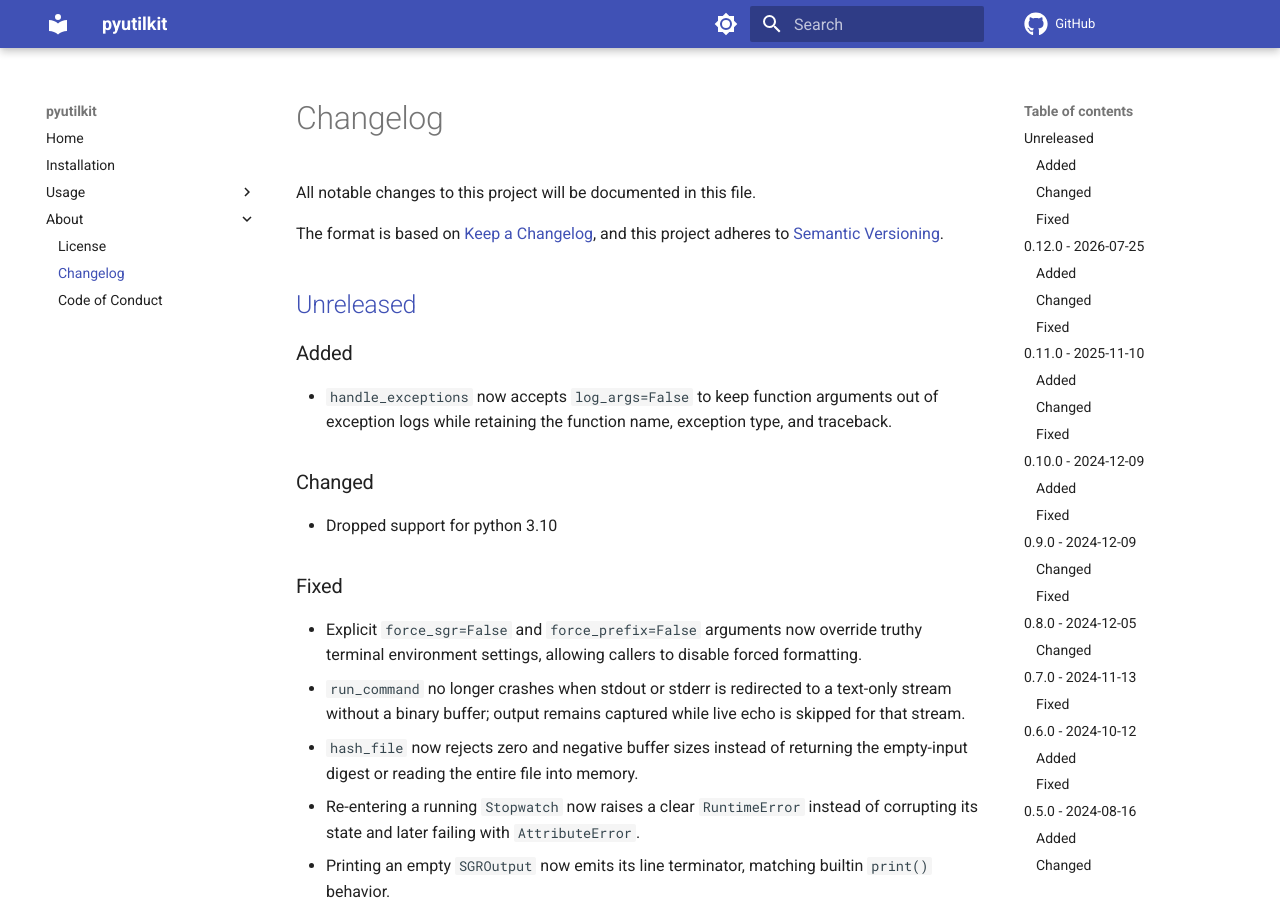
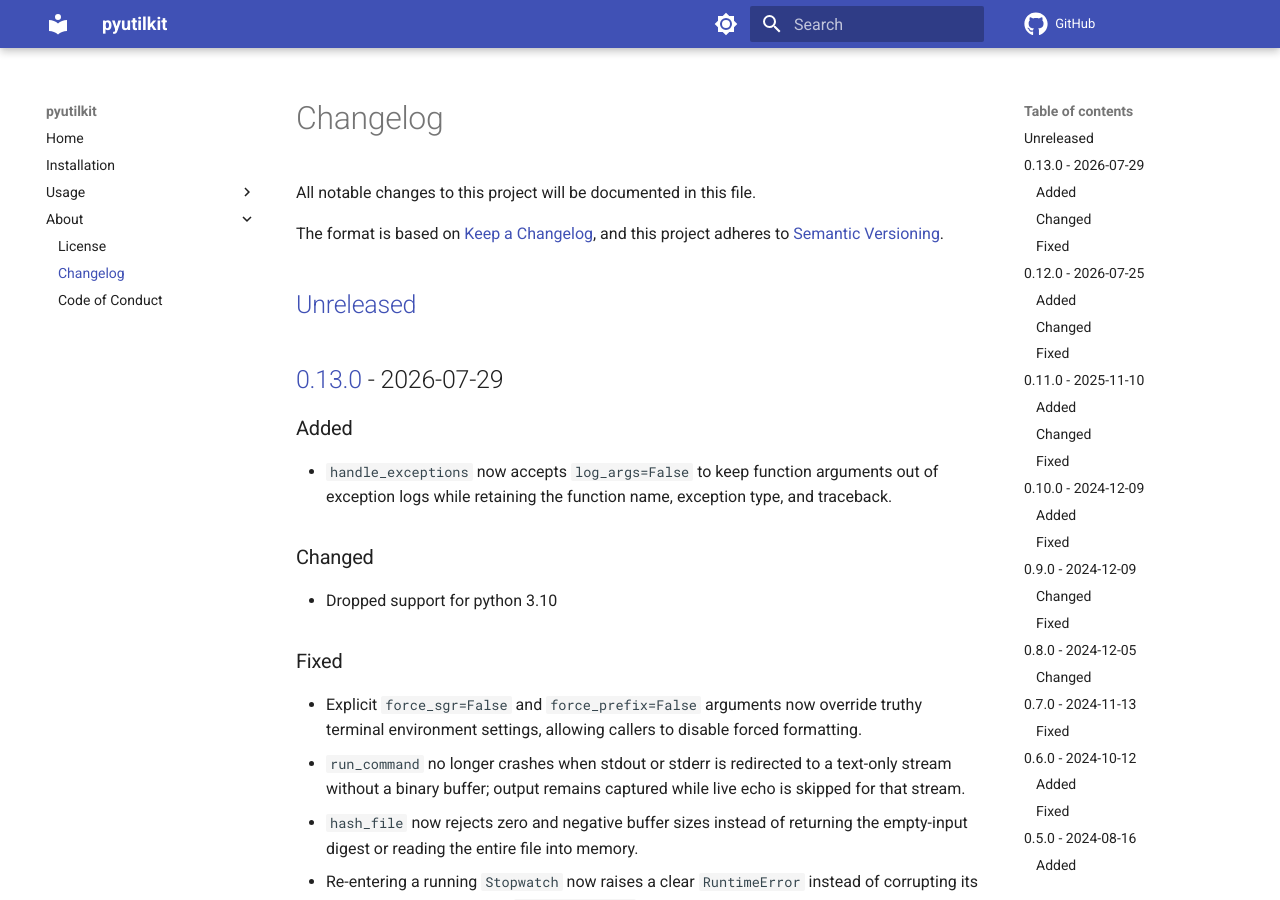
Before and after one commit to spapanik/pyutilkit, an MkDocs documentation site: the page built from docs/CHANGELOG.md, in a window 1280 px wide and 900 px high. Built offline with MkDocs 1.6.1 and Material for MkDocs 9.7.7, drawn with Linux system fonts in a browser that asks for light colours; comment, search, counter and statistics services are not loaded.

Commit message:
🔖 Bump version

```diff
--- a/docs/CHANGELOG.md
+++ b/docs/CHANGELOG.md
@@ -5,6 +5,8 @@ All notable changes to this project will be documented in this file.
 The format is based on [Keep a Changelog], and this project adheres to [Semantic Versioning].
 
 ## [Unreleased]
+
+## [0.13.0] - 2026-07-29
 
 ### Added
 
@@ -176,7 +178,8 @@ The format is based on [Keep a Changelog], and this project adheres to [Semantic
 
 [Keep a Changelog]: https://keepachangelog.com/en/1.1.0/
 [Semantic Versioning]: https://semver.org/spec/v2.0.0.html
-[Unreleased]: https://github.com/spapanik/pyutilkit/compare/v0.12.0...main
+[Unreleased]: https://github.com/spapanik/pyutilkit/compare/v0.13.0...main
+[0.13.0]: https://github.com/spapanik/pyutilkit/compare/v0.12.0...v0.13.0
 [0.12.0]: https://github.com/spapanik/pyutilkit/compare/v0.11.0...v0.12.0
 [0.11.0]: https://github.com/spapanik/pyutilkit/compare/v0.10.0...v0.11.0
 [0.10.0]: https://github.com/spapanik/pyutilkit/compare/v0.9.0...v0.10.0
--- a/pyproject.toml
+++ b/pyproject.toml
@@ -6,7 +6,7 @@ build-backend = "uv_build"
 
 [project]
 name = "pyutilkit"
-version = "0.12.0"
+version = "0.13.0"
 
 authors = [
     { name = "Stephanos Kuma", email = "stephanos@kuma.ai" },
```
